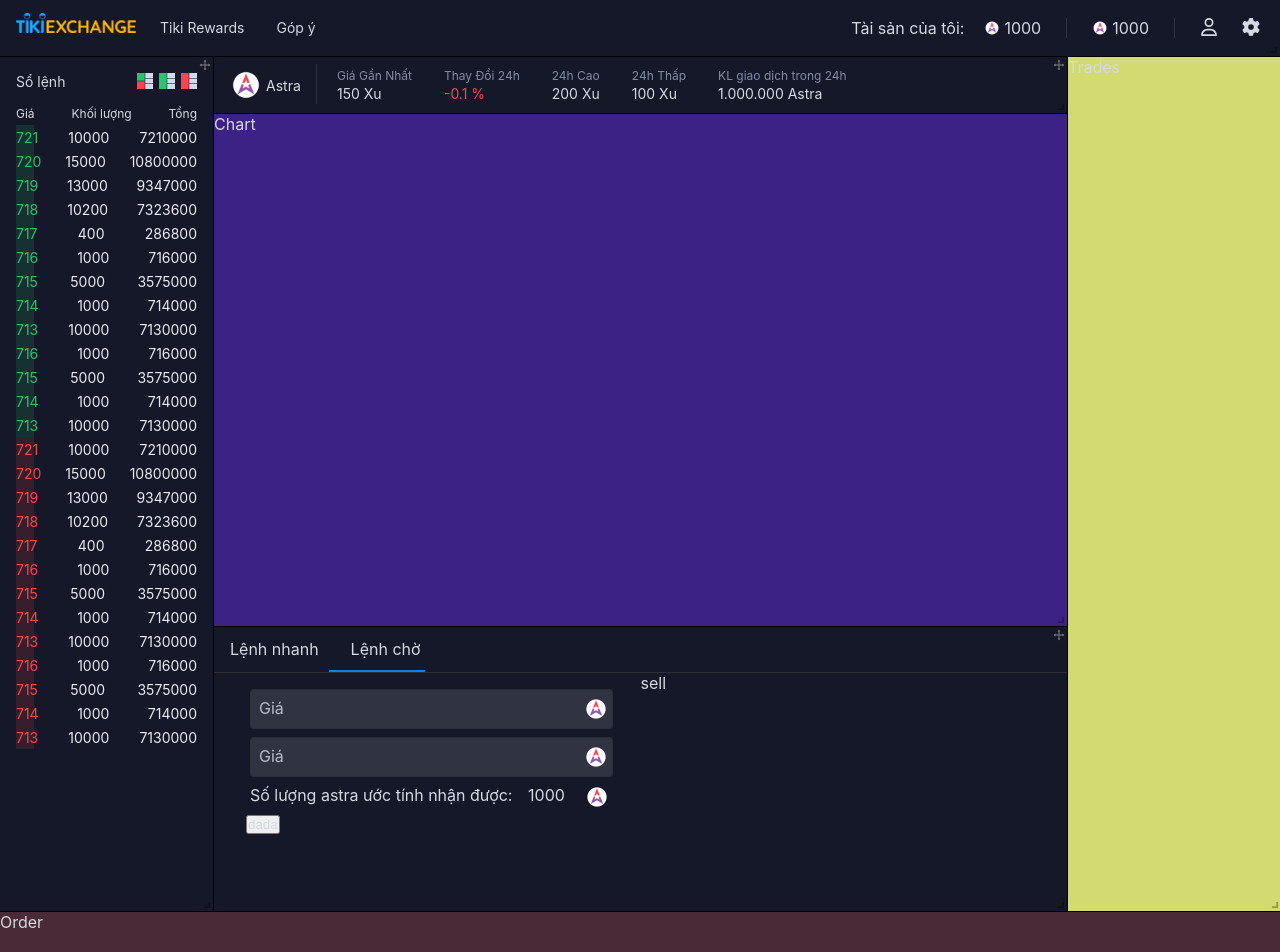
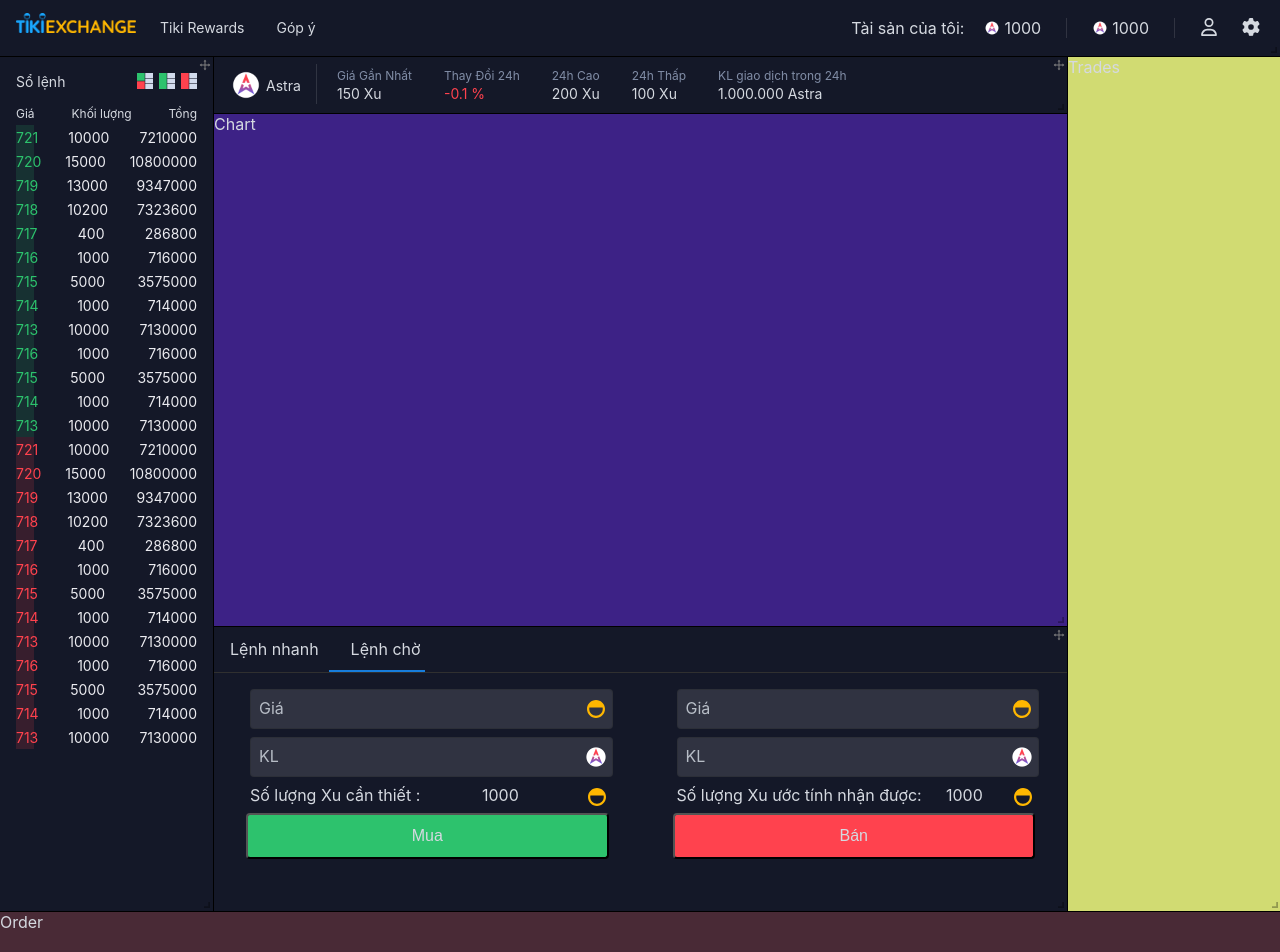
Before and after one commit to tienle2048/tiki-exchange-clone, a React (Create React App) app: page / in a window 1280 px wide. Shown: the top 952 px of the page. Built offline with nearby package versions, Linux system fonts and the light colour scheme.

Commit message:
ui order form thieu slider

```diff
--- a/src/components/OrderForm/OrderForm.module.scss
+++ b/src/components/OrderForm/OrderForm.module.scss
@@ -120,3 +120,18 @@
         height: 100%;
     }
 }
+
+.buy-button-buy{
+    width: 100%;
+    background: var(--color-up);
+    font-size: 16px;
+    height: 46px;
+    border-radius: 4px;
+}
+.buy-button-sell{
+    width: 100%;
+    background: var(--color-down);
+    font-size: 16px;
+    height: 46px;
+    border-radius: 4px;
+}
--- a/src/components/OrderForm/index.js
+++ b/src/components/OrderForm/index.js
@@ -2,6 +2,7 @@
 import style from './OrderForm.module.scss'
 
 import astra from '../../assets/images/astra.png'
+import tikixu from '../../assets/svg/tikixu.svg'
 
 import handle from '../../assets/svg/arrows-up-down-left-right-solid.svg'
 
@@ -28,11 +29,11 @@
                             <div className={cx('label')}>Giá</div>
                             <input type='text' ></input>
                             <div className={cx('logo-token')}>
-                                <img src={astra} alt='logo'></img>
+                                <img src={tikixu} alt='logo'></img>
                             </div>
                         </div>
                         <div className={cx('price-buy')}>
-                            <div className={cx('label')}>Giá</div>
+                            <div className={cx('label')}>KL</div>
                             <input type='text' ></input>
                             <div className={cx('logo-token')}>
                                 <img src={astra} alt='logo'></img>
@@ -40,18 +41,41 @@
                         </div>
                         <div className={cx('volume-slider-buy')}></div>
                         <div className={cx('previewAmount')}>
-                            <div>Số lượng astra ước tính nhận được:</div>
+                            <div>Số lượng Xu cần thiết :</div>
                             <div>1000</div>
                             <div className={cx('logo-token')}>
-                                <img src={astra} alt='logo astra'></img>
+                                <img src={tikixu} alt='logo astra'></img>
                             </div>
                         </div>
-                        <div className={cx('buy-button')}>
-                            <button>dada</button>
+
+                        <button className={cx('buy-button-buy')}>Mua</button>
+
+                    </div>
+                    <div className={cx('buy-form')}>
+                    <div className={cx('price-buy')}>
+                            <div className={cx('label')}>Giá</div>
+                            <input type='text' ></input>
+                            <div className={cx('logo-token')}>
+                                <img src={tikixu} alt='logo'></img>
+                            </div>
                         </div>
-                    </div>
-                    <div className={cx('sell-form')}>
-                        sell
+                        <div className={cx('price-buy')}>
+                            <div className={cx('label')}>KL</div>
+                            <input type='text' ></input>
+                            <div className={cx('logo-token')}>
+                                <img src={astra} alt='logo'></img>
+                            </div>
+                        </div>
+                        <div className={cx('volume-slider-buy')}></div>
+                        <div className={cx('previewAmount')}>
+                            <div>Số lượng Xu ước tính nhận được:</div>
+                            <div>1000</div>
+                            <div className={cx('logo-token')}>
+                                <img src={tikixu} alt='logo astra'></img>
+                            </div>
+                        </div>
+
+                        <button className={cx('buy-button-sell')}>Bán</button>
                     </div>
                 </div>
             </div>
```
Also changed, not shown: src/assets/svg/tikixu.svg (added).
